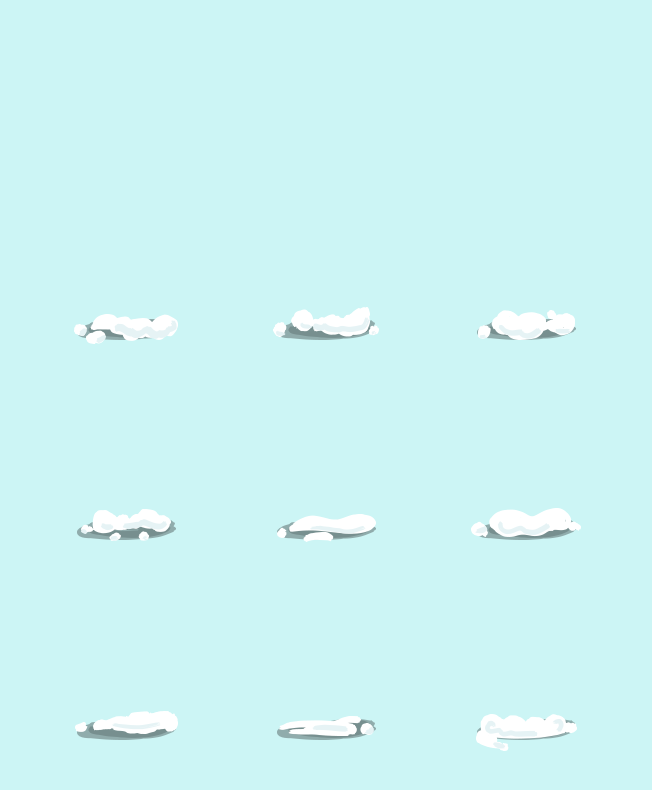
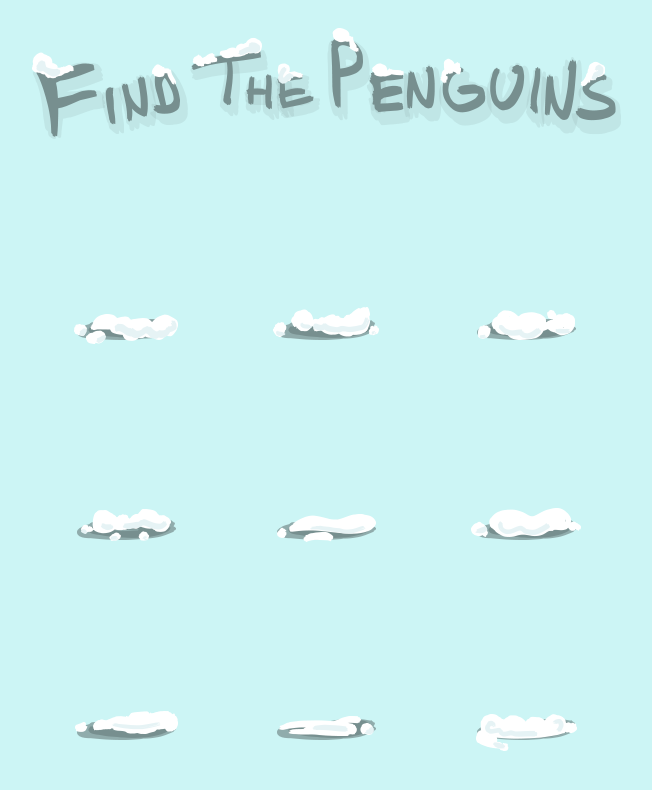
Before and after one commit to Belonia-Angelo/Pop-Up-Penguins, a plain HTML site: page index.html in a window 1280 px wide. Shown: the whole page, without its empty margins (314-966 px from the left). Drawn offline with Linux system fonts and the light colour scheme; files whose address does not match are found by name.

Commit message:
Update style.css

```diff
--- a/style.css
+++ b/style.css
@@ -9,7 +9,7 @@ body{
 #title{
 	width:600px;
 	height:150px;
-	background-image:url('Pop-Up Penguins/Media/penguin_title.png');
+	background-image:url('C:/Users/Student/Desktop/Pop-Up Penguins/Media/penguin_title.png');
 }
 .penguin1{
 	width:200px;
```
